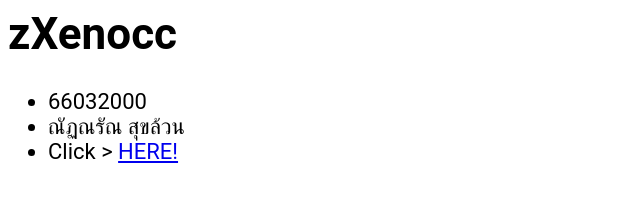
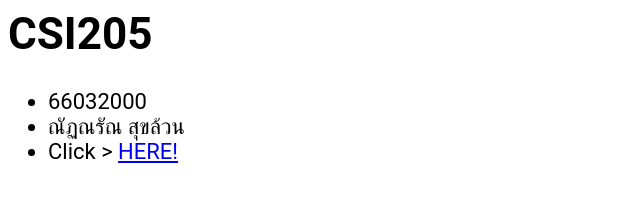
Before and after one commit to zXenocc/zXenocc.github.io, a plain HTML site: page index.html in a window 1280 px wide. Shown: the whole page, without its empty margins (0-640 px from the left). Drawn offline with Linux system fonts and the light colour scheme.

Commit message:
Update index.html

```diff
--- a/index.html
+++ b/index.html
@@ -7,7 +7,7 @@
   </head>
 
   <body>
-    <h1> <b> zXenocc </b> </h1>
+    <h1> <b> CSI205 </b> </h1>
     <ul>
       <li>66032000</li>
       <li>ณัฏณรัณ สุขล้วน</li>
```
